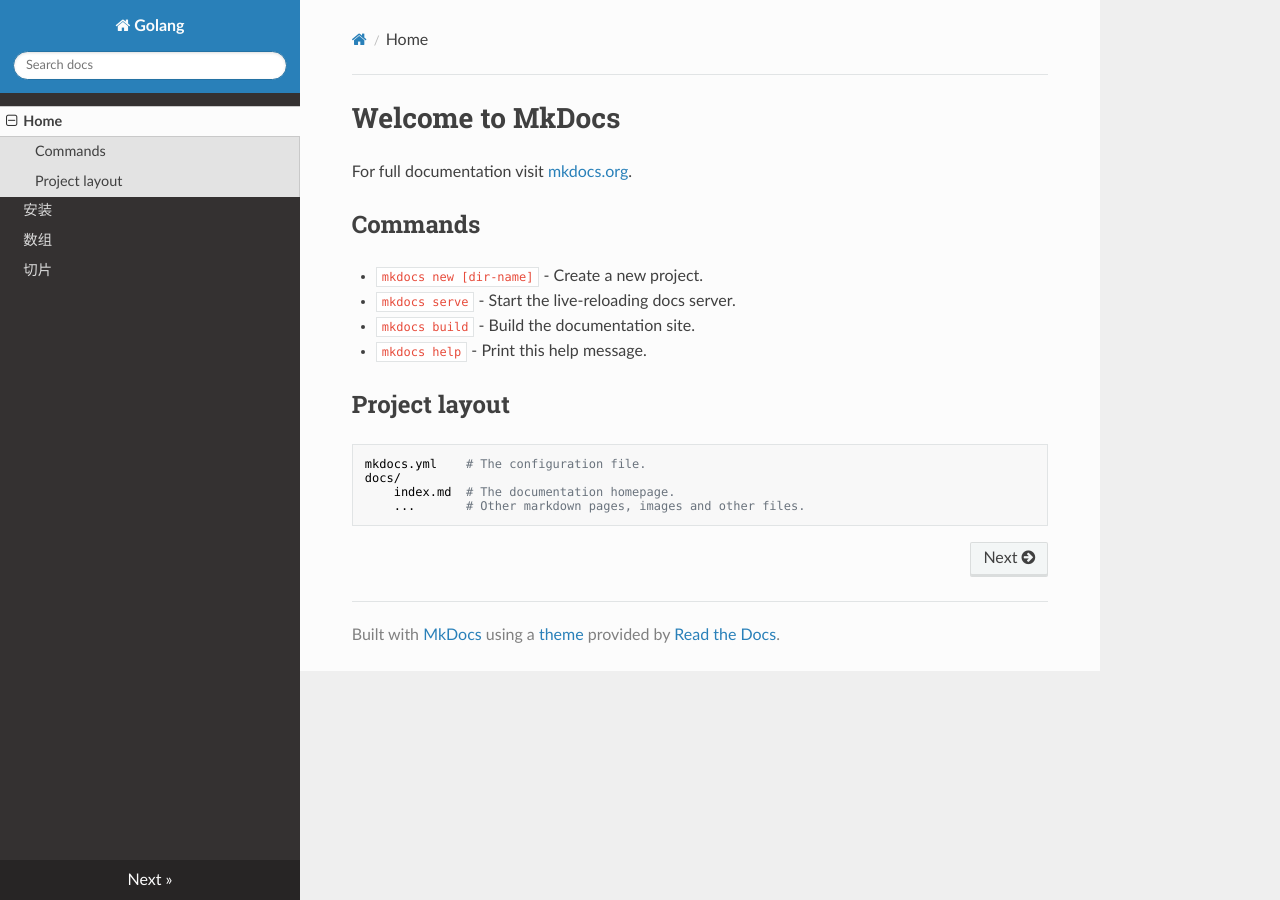
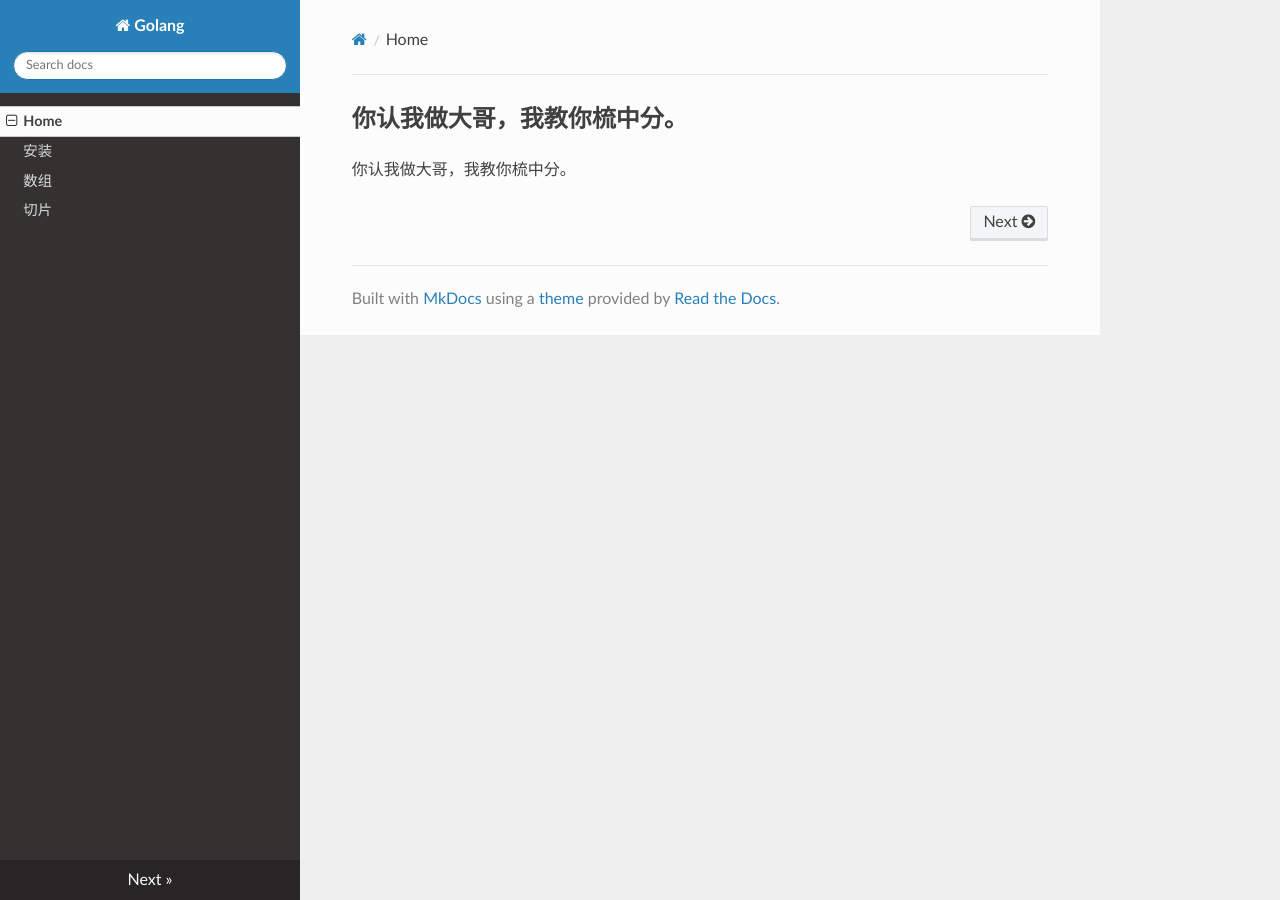
Before and after one commit to golangav/golang, an MkDocs documentation site: the page built from docs/index.md, in a window 1280 px wide. Built offline with MkDocs 1.6.1, drawn with Linux system fonts in a browser that asks for light colours; nearby versions of some CDN libraries.

```diff
--- a/docs/index.md
+++ b/docs/index.md
@@ -1,17 +1,3 @@
-# Welcome to MkDocs
+## 你认我做大哥，我教你梳中分。
 
-For full documentation visit [mkdocs.org](https://mkdocs.org).
-
-## Commands
-
-* `mkdocs new [dir-name]` - Create a new project.
-* `mkdocs serve` - Start the live-reloading docs server.
-* `mkdocs build` - Build the documentation site.
-* `mkdocs help` - Print this help message.
-
-## Project layout
-
-    mkdocs.yml    # The configuration file.
-    docs/
-        index.md  # The documentation homepage.
-        ...       # Other markdown pages, images and other files.
+你认我做大哥，我教你梳中分。
--- a/mkdocs.yml
+++ b/mkdocs.yml
@@ -2,6 +2,6 @@ site_name: Golang
 nav:
     - Home: index.md
     - 安装: install/install.md
-    - 数组: about.md
+    - 数组: array.md
     - 切片: slice.md
 theme: readthedocs
```
Also changed, not shown: docs/about.md (deleted, +0 -46 lines), docs/array.md (added, +37 -0 lines), 1 other file.
